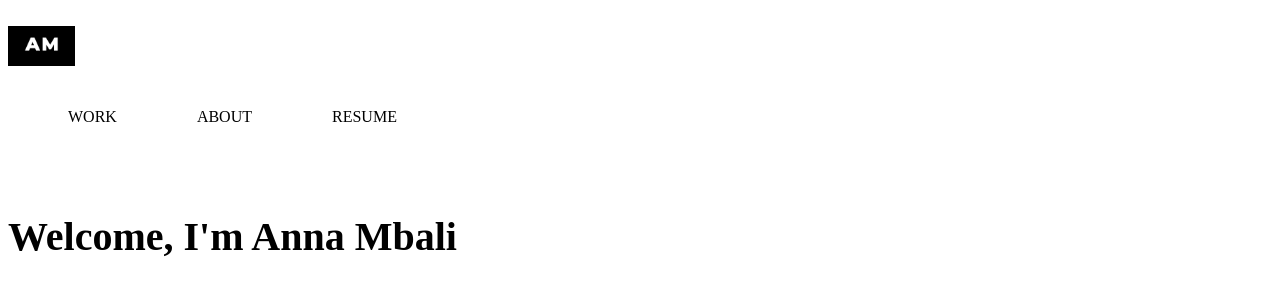
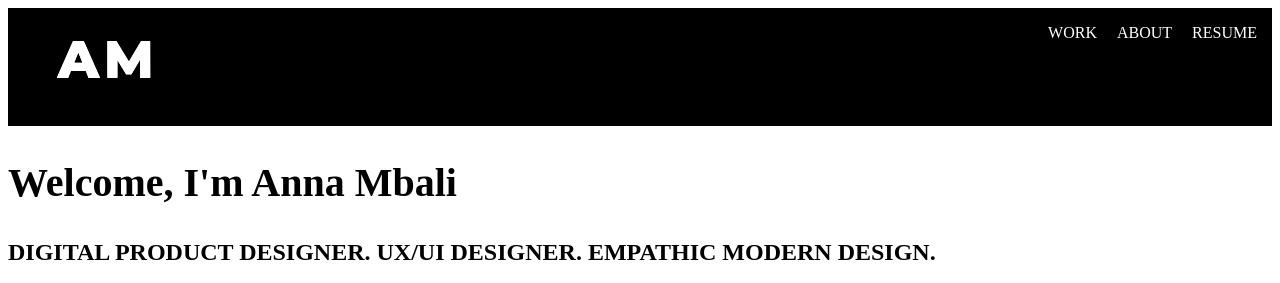
Before and after one commit to arosembali/UX_UI_HW_18, a plain HTML site: page index.html in a window 1280 px wide. Shown: the top 283 px of the page. Drawn offline with Linux system fonts and the light colour scheme.

Commit message:
HW Updates

```diff
--- a/CSS/style.css
+++ b/CSS/style.css
@@ -1,23 +1,22 @@
-.inline-block {
-    display: flex;
-    align-items: center;
+
+
+header {
+    width: 100%;
+    background-color: black;
 }
 
-.logo {
-    width: 23%;
-    padding: 1;
-    text-align: center;
+header ul {
+    float:right;
+    color: white;
 }
 
-.header {
-    padding:10px;
-    display: inline;
+header li {
+    padding: 0px 5px;
+    display: inline-block;
+
 }
 
-li{
-    display: inline-block;
-    padding: 20px;
-}
+
 
 #welcome {
     font-size: 40px;
@@ -43,7 +42,7 @@ li{
 }
 
 .content{
-    width: 900px;
+    padding-bottom: 20px;
     text-align: center;
 
 }
@@ -60,15 +59,17 @@ li{
 }
 
 .profile{
-    width: 500px
+    width: 500px;
+
 }
 
-.body {
-    margin:0;
-    padding:0;
+.aboutMe {
     height:100%;
     background-color: black;
     color: white;
+    display: block;
+    margin-right: auto;
+    margin-left: auto;
  }
  .container {
     min-height:100%;
--- a/index.html
+++ b/index.html
@@ -8,15 +8,13 @@
 </head>
 <body>
     <div class="container">
-        <header class="header">
-            <div class="inline-block logo">
-                <img class="logo" src="Images/Portfolio Logo.png">
-            </div>
+        <header>
+                <img src="Images/Portfolio Logo.png">
             <ul>
                 <li> WORK<li>
                 <li> ABOUT<li>
                 <li> RESUME <li>
-                </ul>
+            </ul>
         </header>
     <section class="intro">
         <h1 id="welcome">Welcome, I'm Anna Mbali</h1>
@@ -24,15 +22,14 @@
         <p id="introParagraph">I'm a resourceful self starter striving to create unforgettable digital experiences through prioritizing the user and turning challenges into evolutionary design solutions. I'm driven by work that has a meaningful impact on lives. Read More.</p>
 
     </section>
-     <section class="body">
+     <section class="aboutMe">
             <div class="content">
                 <img class="profile" src= "Images/IMG_8748.JPG">
                 <p>I am a Product Designer specializing in UX/UI with proficiency in creating delightful user experiences through user-centric design processes including research, ideation, prototyping, and testing. My journey has equipped me with a diverse and well-rounded background in psychology, wellness, and program management. I'm a swiss army knife of knowledge and experiences.
-                <br>
                 As a web design entrepreneur, I created a solution for beauty professionals in need of a website for their business by designing a website template shop where one could purchase, customize, and easily launch a quality website using my designs as templates.
-                <br>
+
                 I worked with thousands of users at the mobile app tech company, Noom, as a health coach. Worked cross-functionally with the UX team conducting weekly user testing and experiment implementation to improve coaching process and overall UX. Specializing in UI design, I strive to create unforgettable brand experience through delectable streamlined processes and empathic modern design.
-                <br>
+
                 Certificate in UX/UI Design from University of Minnesota with skills in Adobe Creative Suite, HTML5, CSS, JavaScript, Bootstrap, jQuery.
                 </p>
             </div>
```
Also changed, not shown: 1 other file.
